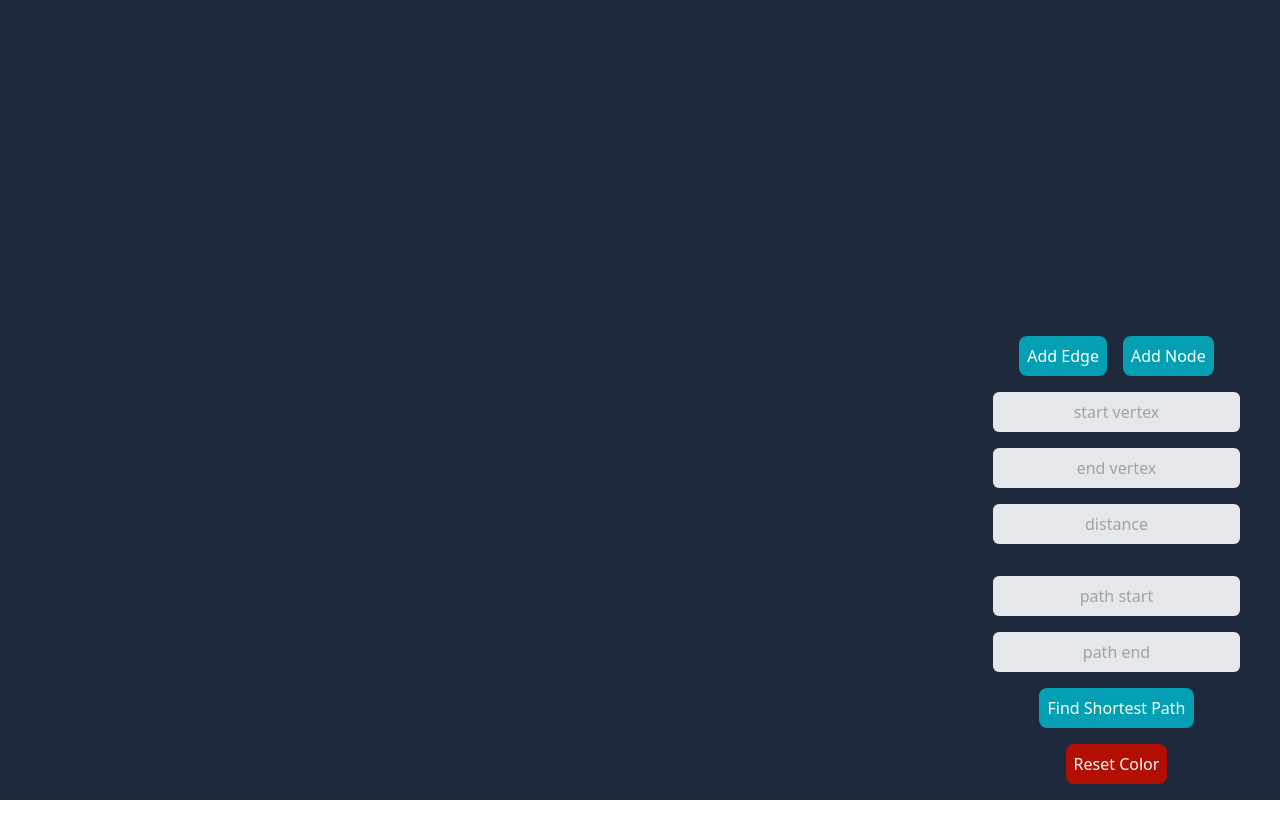
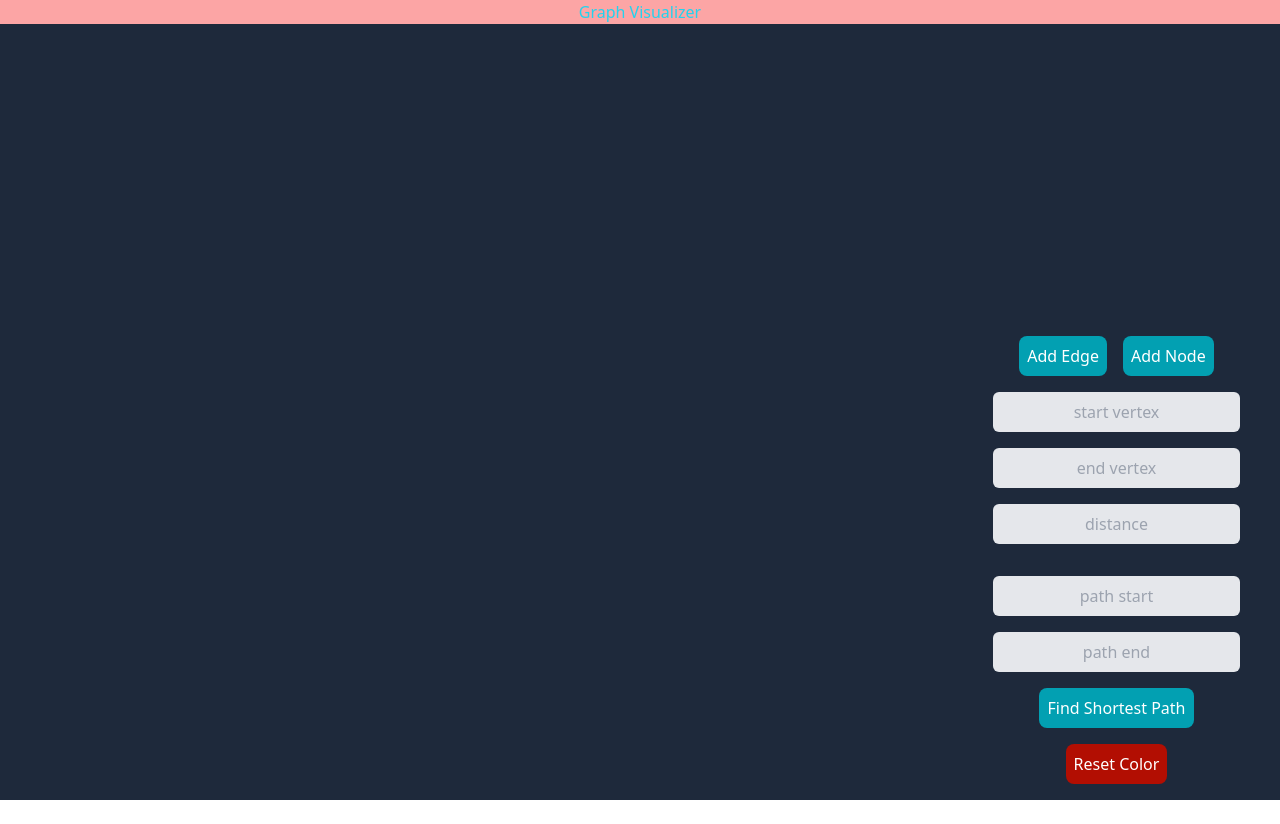
Before and after one commit to Bot-Arun/Graph-Visualiser, a React (Create React App) app: page / in a window 1280 px wide. Before the commit the page ends 800 px from the top, so only its background shows below. Built offline with nearby package versions, Linux system fonts and the light colour scheme.

Commit message:
fixed tailwind css plugin

```diff
--- a/package.json
+++ b/package.json
@@ -38,5 +38,10 @@
       "last 1 firefox version",
       "last 1 safari version"
     ]
+  },
+  "devDependencies": {
+    "autoprefixer": "^10.4.12",
+    "postcss": "^8.4.16",
+    "tailwindcss": "^3.1.8"
   }
 }
--- /dev/null
+++ b/postcss.config.js
@@ -0,0 +1,6 @@
+module.exports = {
+  plugins: {
+    tailwindcss: {},
+    autoprefixer: {},
+  },
+}
--- a/src/App.js
+++ b/src/App.js
@@ -116,7 +116,8 @@
   var isMobile = /iPhone|iPad|iPod|Android/i.test(navigator.userAgent);
   return (
     <div className="App bg-slate-800 h-screen text-cyan-400">
-      <header  className="App-header " >
+      <header  className="text-center App-header bg-red-300 " >
+        Graph Visualizer
         </header>
         {
           (isMobile) ?  <div className='text-[3rem] text-center flext '>Please use Desktop site</div> : <></>
--- a/src/index.css
+++ b/src/index.css
@@ -0,0 +1,3 @@
+@tailwind base;
+@tailwind components;
+@tailwind utilities;
--- a/tailwind.config.js
+++ b/tailwind.config.js
@@ -1,7 +1,10 @@
+/** @type {import('tailwindcss').Config} */
 module.exports = {
-    content: ["./src/**/*.{html,js,jsx}"],
-    theme: {
-      extend: {},
-    },
-    plugins: [],
-  }
+  content: [
+    "./src/**/*.{js,jsx,ts,tsx}",
+  ],
+  theme: {
+    extend: {},
+  },
+  plugins: [],
+}
```
Also changed, not shown: 1 other file (tests, documents, lock files or other folders).
